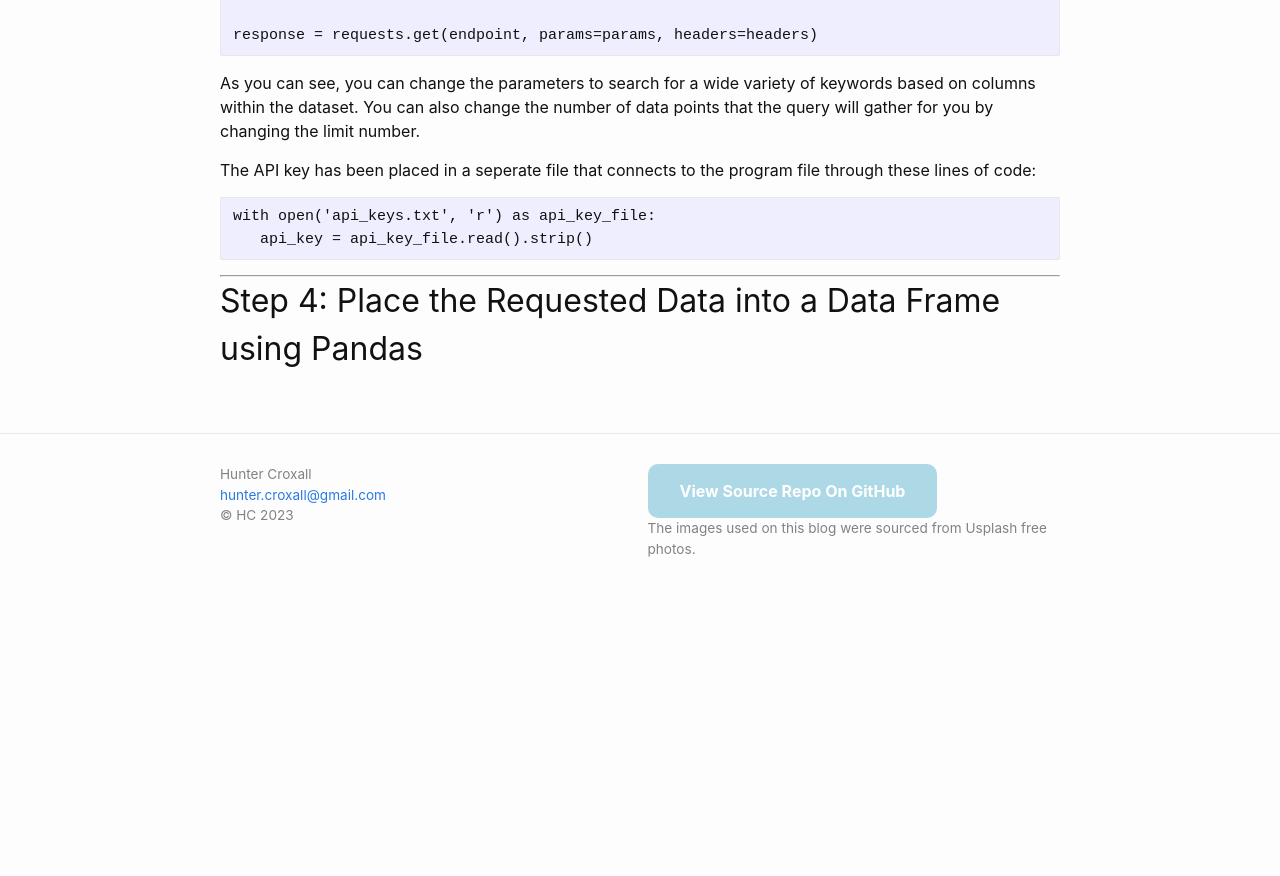
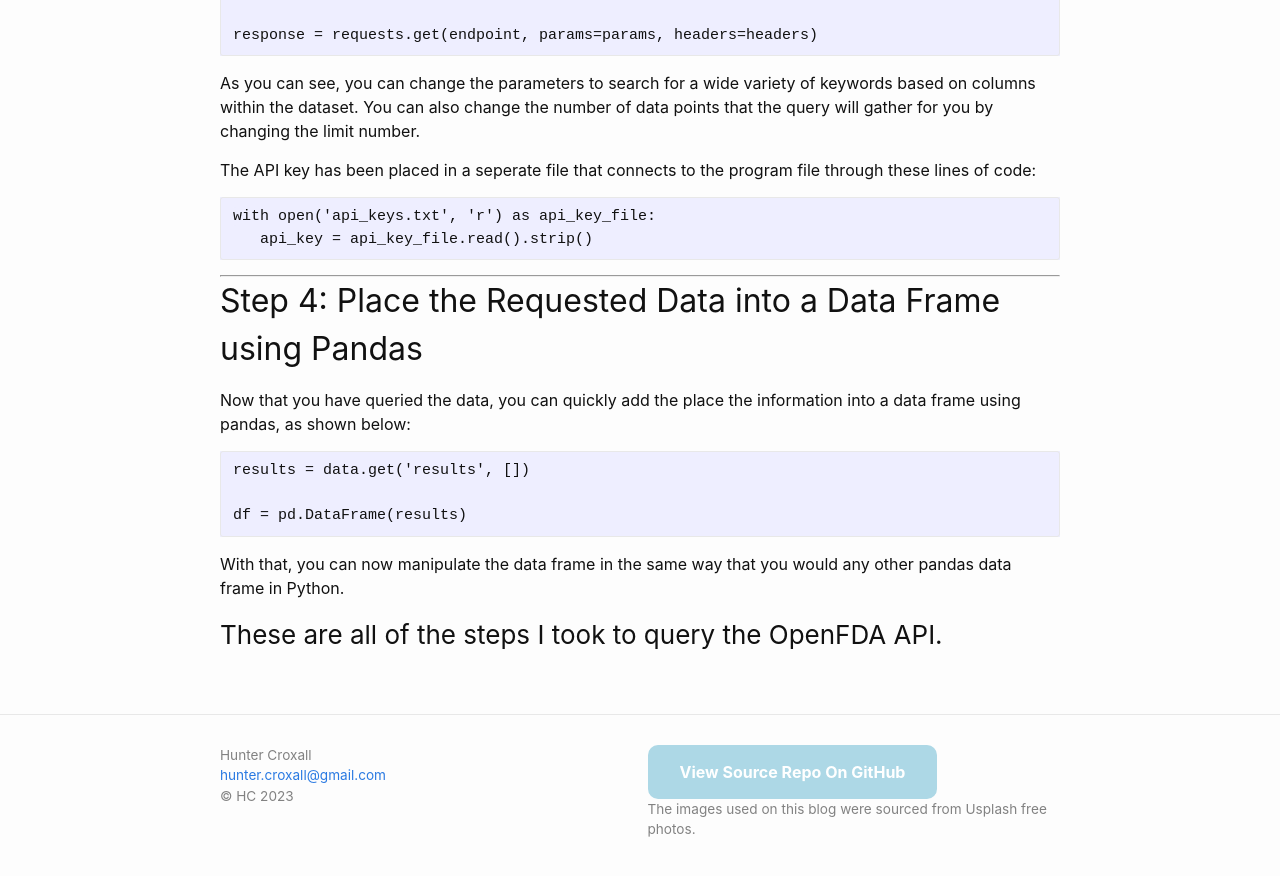
Before and after one commit to huntercroxall/huntercroxall.github.io, a Jekyll site: the page built from _posts/2023-12-12-stat386-data-collection.md, in a window 1280 px wide and 900 px high, scrolled down 1754 px. Shown: the top 876 px of the window. Built offline with Jekyll 4.4.1, drawn with Linux system fonts in a browser that asks for light colours; comment, search, counter and statistics services are not loaded; before the commit the page ends 2373 px from its top, so only the background shows below that.

Commit message:
Finished Step 4 2023-12-12-stat386-data-collection.md

````diff
--- a/_posts/2023-12-12-stat386-data-collection.md
+++ b/_posts/2023-12-12-stat386-data-collection.md
@@ -71,3 +71,13 @@ with open('api_keys.txt', 'r') as api_key_file:
 ---
 
 ## Step 4: Place the Requested Data into a Data Frame using Pandas
+Now that you have queried the data, you can quickly add the place the information into a data frame using pandas, as shown below:
+```
+results = data.get('results', [])
+
+df = pd.DataFrame(results)
+```
+With that, you can now manipulate the data frame in the same way that you would any other pandas data frame in Python.
+
+
+### These are all of the steps I took to query the OpenFDA API.
````
